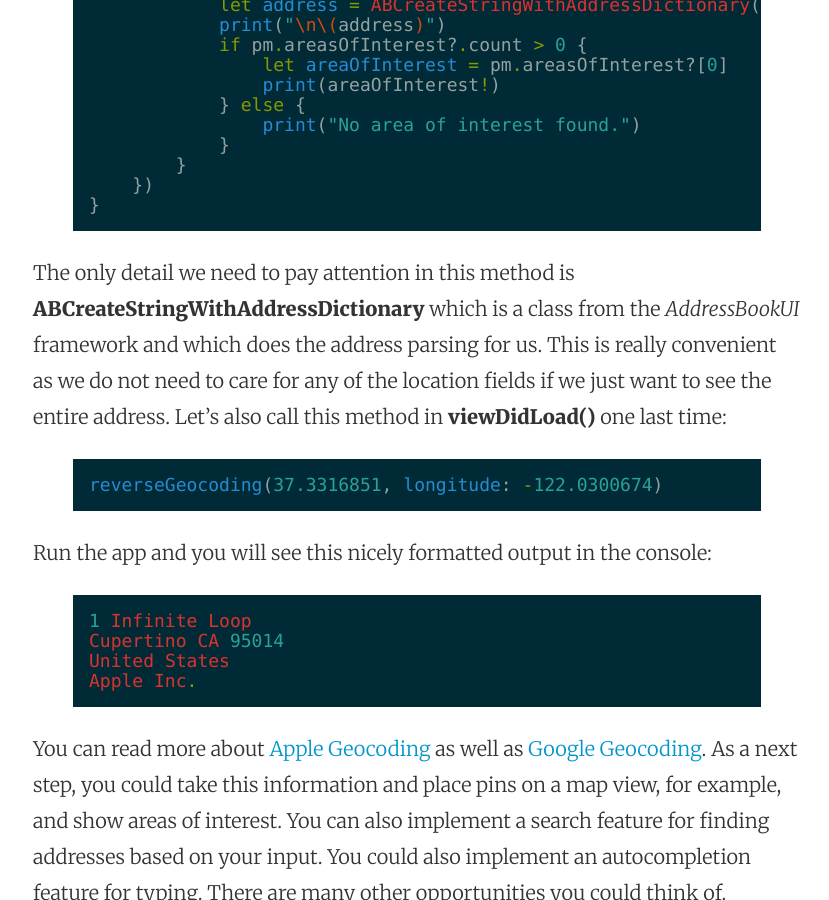
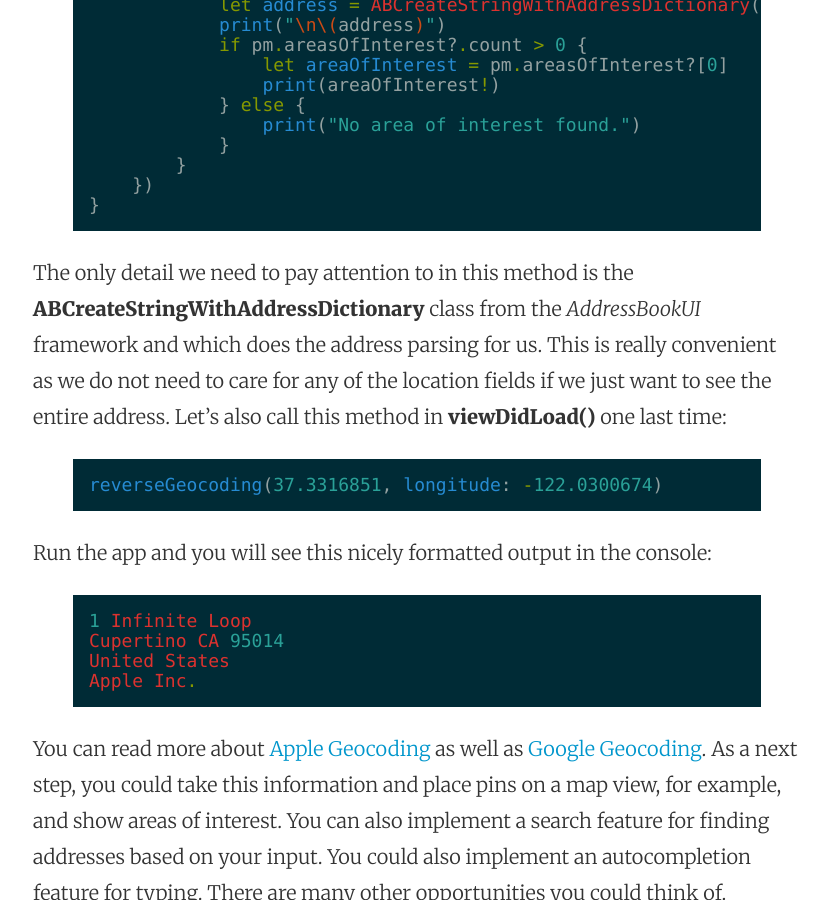
Before and after one commit to mhorga/mhorga.github.io, a Jekyll site: the page built from _posts/2015-08-14-geocoding-in-ios.markdown, in a window 1280 px wide and 900 px high, scrolled down 4164 px. Shown: the whole window, without its empty margins (223-1052 px from the left). Built offline with Jekyll 4.4.1, drawn with Linux system fonts in a browser that asks for light colours.

Commit message:
Post update: Geocoding in iOS

```diff
--- a/_posts/2015-08-14-geocoding-in-ios.markdown
+++ b/_posts/2015-08-14-geocoding-in-ios.markdown
@@ -145,7 +145,7 @@ func reverseGeocoding(latitude: CLLocationDegrees, longitude: CLLocationDegrees)
 }
 {% endhighlight %}
 
-The only detail we need to pay attention in this method is  __ABCreateStringWithAddressDictionary__ which is a class from the _AddressBookUI_ framework and which does the address parsing for us. This is really convenient as we do not need to care for any of the location fields if we just want to see the entire address. Let's also call this method in __viewDidLoad()__ one last time:
+The only detail we need to pay attention to in this method is the __ABCreateStringWithAddressDictionary__ class from the _AddressBookUI_ framework and which does the address parsing for us. This is really convenient as we do not need to care for any of the location fields if we just want to see the entire address. Let's also call this method in __viewDidLoad()__ one last time:
 
 {% highlight swift %}
 reverseGeocoding(37.3316851, longitude: -122.0300674)
```
